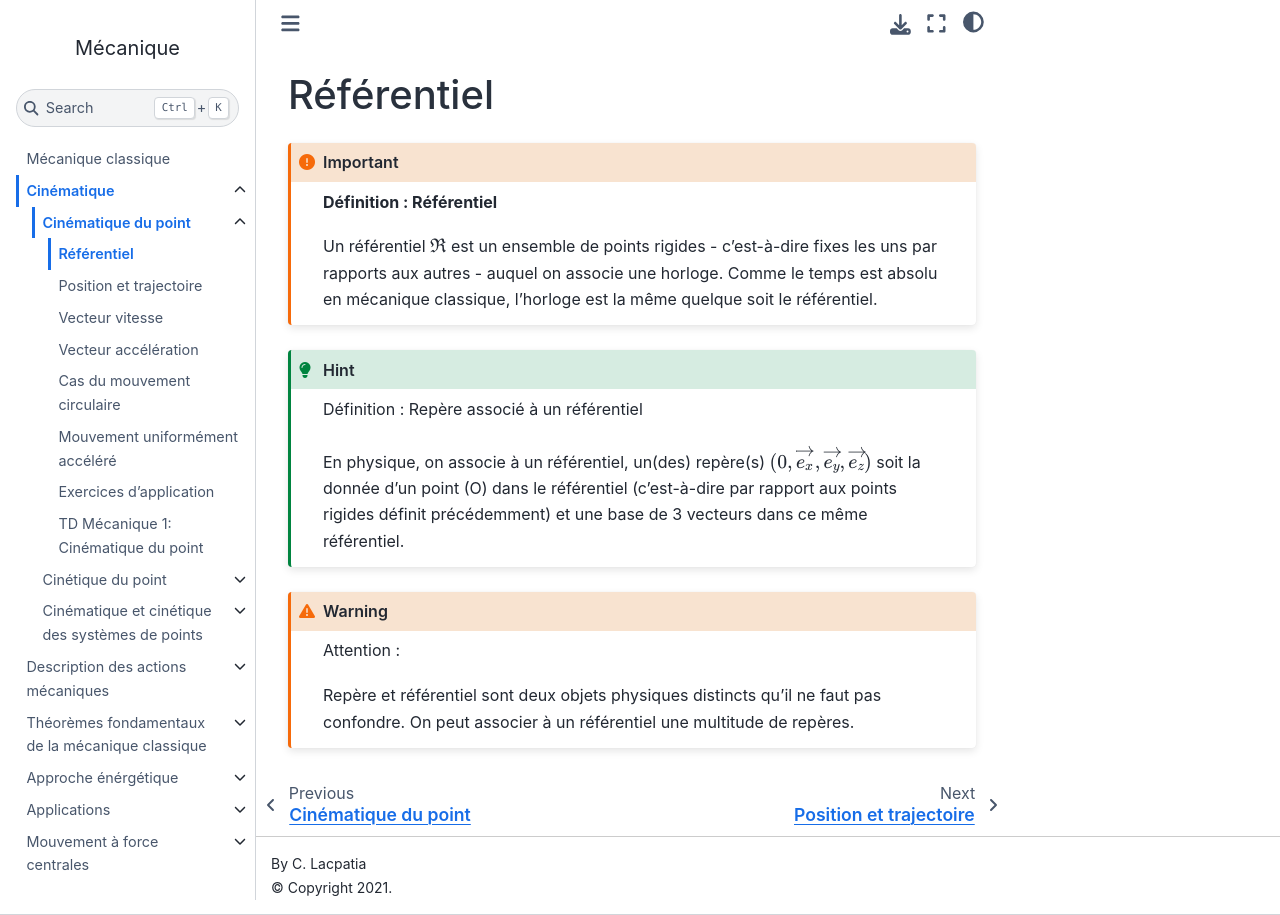
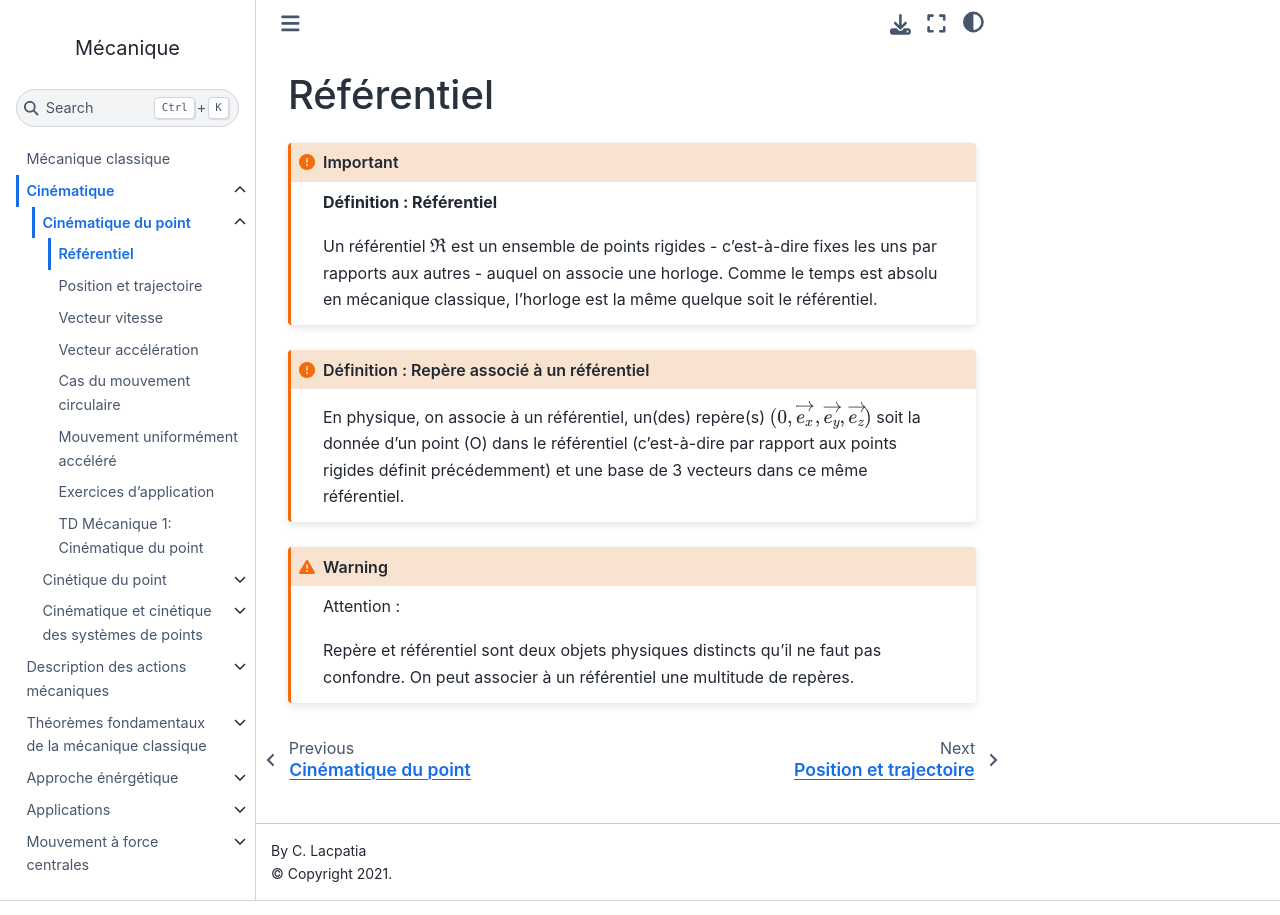
Before and after one commit to pcsi3physiquestan/mecanique_sources, a Jupyter Book: the page built from notebook/cinema_referentiel.md, in a window 1280 px wide. Built offline with Jupyter Book 1.0.4 settings and Sphinx 7.4.7 and the Sphinx Book theme 1.1.4, drawn with Linux system fonts in a browser that asks for light colours.

Commit message:
Mise à jour des sources

`````diff
--- a/notebook/cinema_referentiel.md
+++ b/notebook/cinema_referentiel.md
@@ -22,8 +22,8 @@ Un référentiel $\mathfrak{R}$ est un ensemble de points rigides - c'est-à-dir
 
 ````
 
-````{hint} Définition : Repère associé à un référentiel
-
+````{admonition} Définition : Repère associé à un référentiel
+:class: important
 En physique, on  associe à un référentiel, un(des) repère(s) $(0, \overrightarrow{e_x}, \overrightarrow{e_y}, \overrightarrow{e_z})$ soit la donnée d'un point (O)  dans le référentiel (c'est-à-dire  par rapport aux points rigides définit précédemment) et une base de 3 vecteurs  dans ce même référentiel.
 
 ````
`````
